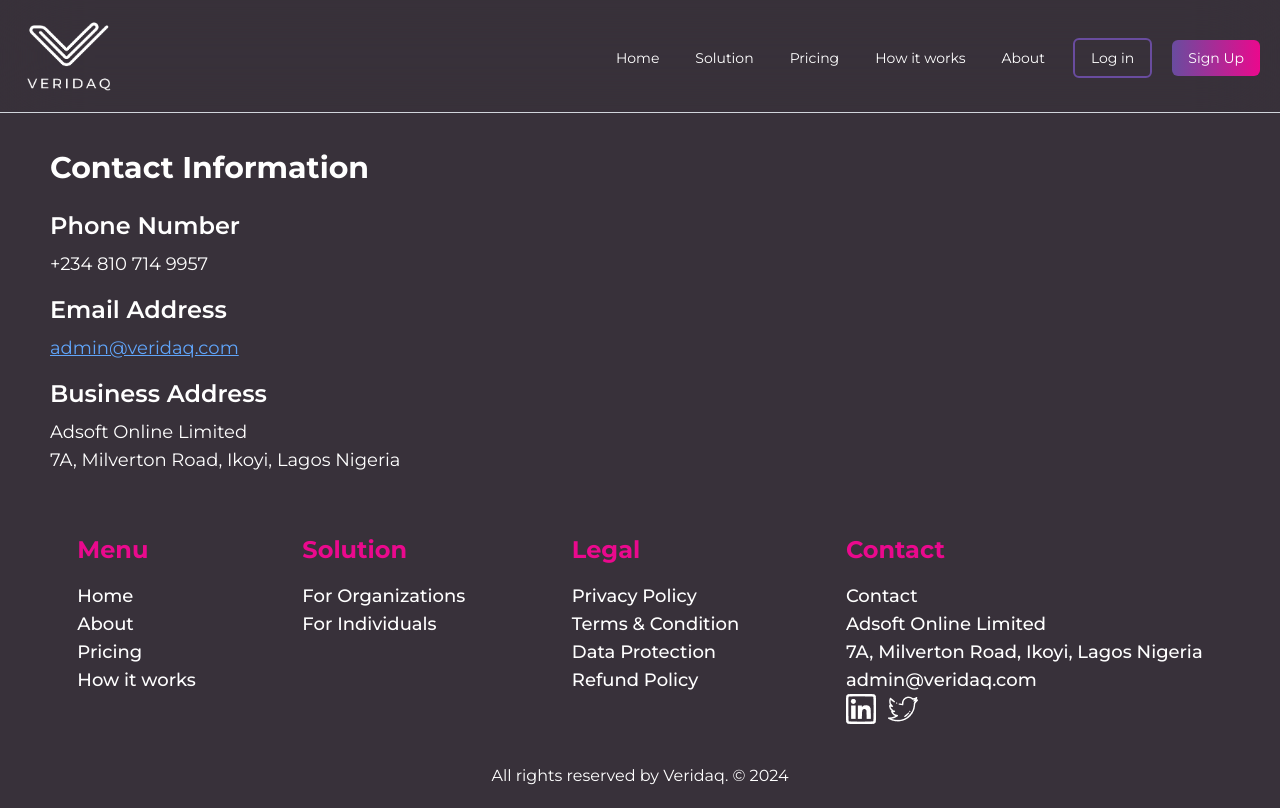
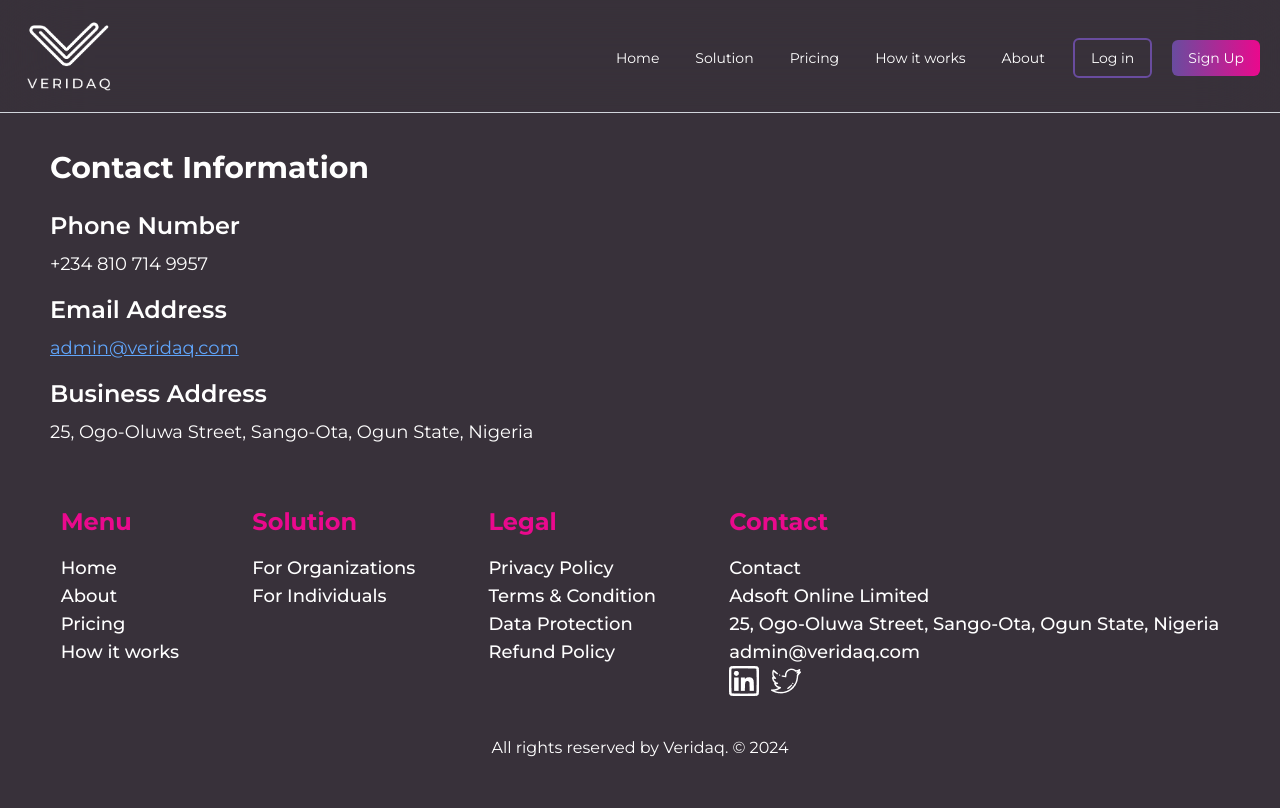
Before and after one commit to TomiwaPhilip/veridaq.com-statics, a Next.js app in the folder statics/: page /contact in a window 1280 px wide. Built offline with nearby package versions, Linux system fonts and the light colour scheme.

Commit message:
updated for address

```diff
--- a/statics/app/(root)/contact/page.tsx
+++ b/statics/app/(root)/contact/page.tsx
@@ -19,10 +19,7 @@
 
       <div>
         <h2 className="text-2xl font-semibold mb-2">Business Address</h2>
-        <p className="text-lg">
-            Adsoft Online Limited <br />
-            7A, Milverton Road, Ikoyi, Lagos Nigeria
-        </p>
+        <p className="text-lg">25, Ogo-Oluwa Street, Sango-Ota, Ogun State, Nigeria</p>
       </div>
     </div>
   );
--- a/statics/components/shared/Reusables.tsx
+++ b/statics/components/shared/Reusables.tsx
@@ -289,7 +289,7 @@
           </Link>
           <p className="font-medium text-lg">Adsoft Online Limited</p>
           <p className="font-medium text-lg">
-            7A, Milverton Road, Ikoyi, Lagos Nigeria
+            25, Ogo-Oluwa Street, Sango-Ota, Ogun State, Nigeria
           </p>
           <p className="font-medium text-lg">admin@veridaq.com</p>
           <div className="flex gap-3">
```
Also changed, not shown: 1 other file (tests, documents, lock files or other folders).
